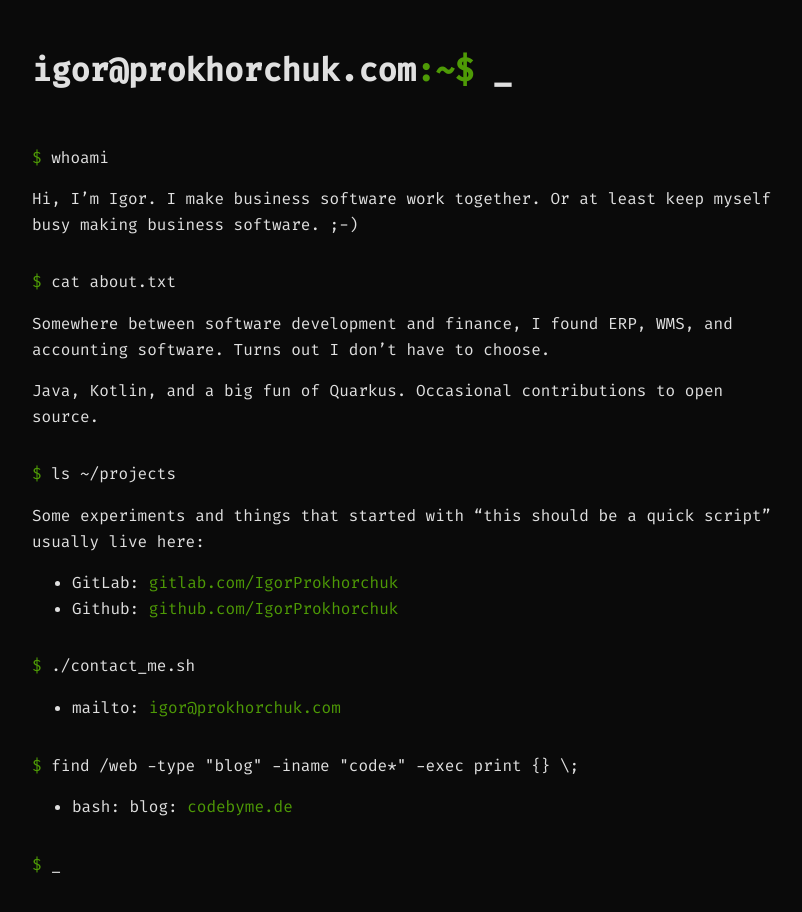
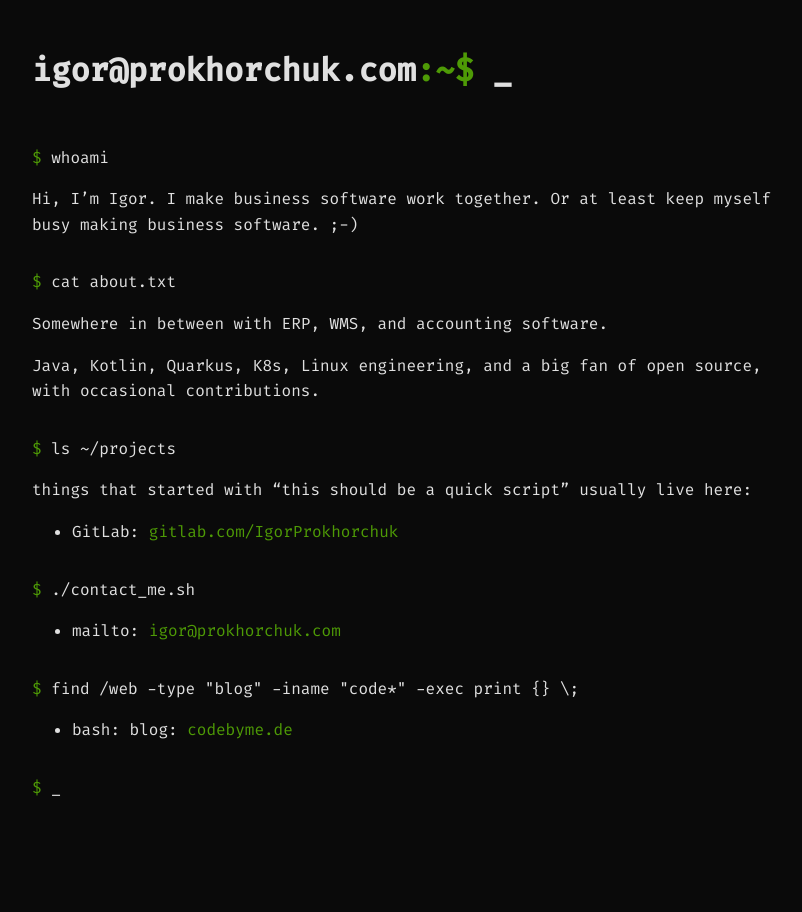
Before and after one commit to IgorProkhorchuk/prokhorchuk.com, a SvelteKit app in the folder svelte-kit/: page / in a window 1280 px wide. Shown: the top 912 px of the page, without its empty margins (232-1034 px from the left). After the commit the page ends 857 px from the top, so only its background shows below. Built offline with nearby package versions, Linux system fonts and the light colour scheme.

Commit message:
feat(about): refine personal description and improve clarity

```diff
--- a/svelte-kit/src/routes/(terminal)/+page.svelte
+++ b/svelte-kit/src/routes/(terminal)/+page.svelte
@@ -76,11 +76,8 @@
 
 <div class="section">
   <p><span class="prompt">$</span> cat about.txt</p>
-  <p>Somewhere between software development and finance,
-      I found ERP, WMS, and accounting software.
-      Turns out I don’t have to choose.</p>
-  <p>Java, Kotlin, and a big fun of Quarkus.
-    Occasional contributions to open source.</p>
+  <p>Somewhere in between with ERP, WMS, and accounting software.</p>
+  <p>Java, Kotlin, Quarkus, K8s, Linux engineering, and a big fan of open source, with occasional contributions.</p>
   <!-- <ul>
     {#each aboutLinks as item}
       <li><a href={item.href}>{item.label}</a></li>
@@ -90,7 +87,7 @@
 
 <div class="section">
   <p><span class="prompt">$</span> ls ~/projects</p>
-  <p>Some experiments and things that started with “this should be a quick script” usually live here:</p>
+  <p>things that started with “this should be a quick script” usually live here:</p>
   <ul>
     <li>
       <span>GitLab</span>:
@@ -98,10 +95,10 @@
         gitlab.com/IgorProkhorchuk
       </a>
     </li>
-    <li>
+    <!-- <li>
       <span>Github</span>:
       <a href="https://github.com/IgorProkhorchuk" class="linkContacts">github.com/IgorProkhorchuk</a>
-    </li>
+    </li> -->
   </ul>
 </div>
 
```
